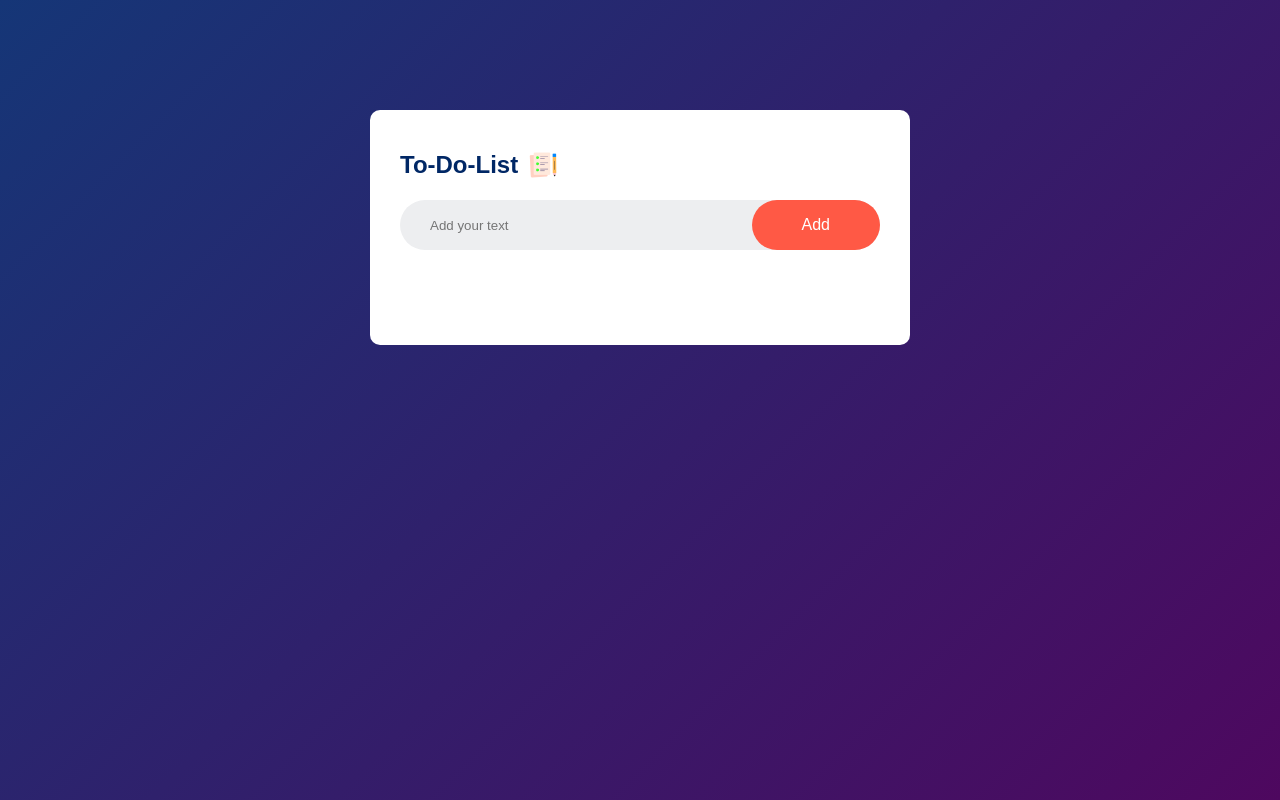
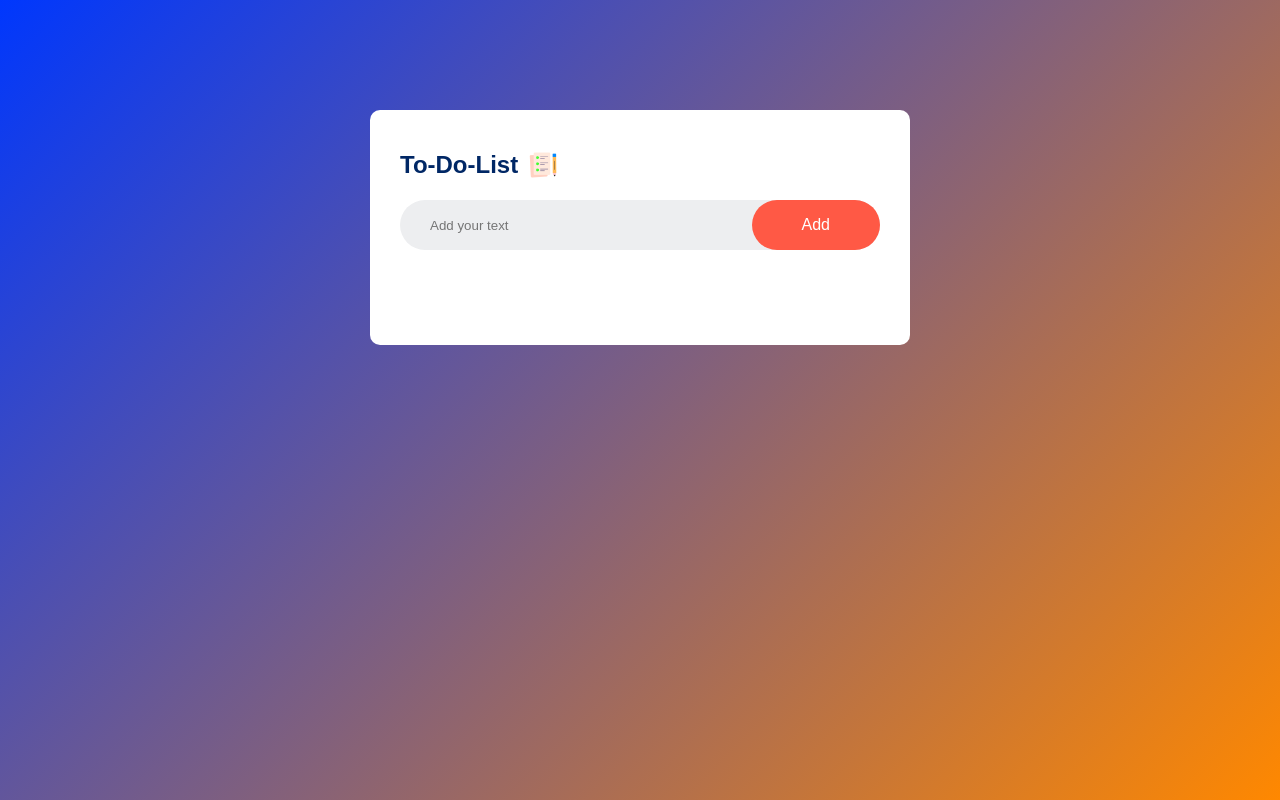
Before and after one commit to bzemedku98/To-Do-List-App, a plain HTML site: page index.html in a window 1280 px wide. Drawn offline with Linux system fonts and the light colour scheme.

Commit message:
Update styles.css

```diff
--- a/styles.css
+++ b/styles.css
@@ -8,7 +8,7 @@
 .container {
     width: 100%;
     min-height: 100vh;
-    background: linear-gradient(135deg, #153677, #4e085f);
+    background: linear-gradient(135deg, #0037fd, #ff8800);
     padding: 10px;
 }
 
```
